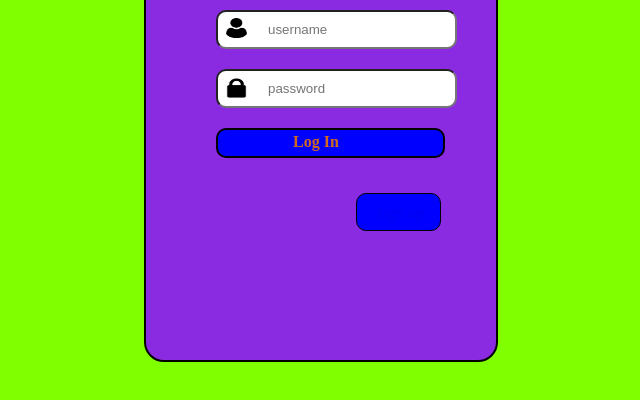
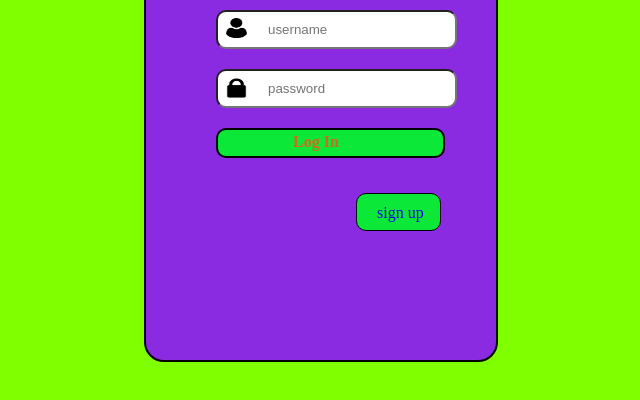
Before and after one commit to BiSwAHuB25/HOMEPAGE-BUILD, a plain HTML site: page index.html in a window 1280 px wide. Shown: the part 292-692 px from the top of the page, without its empty margins (426-1066 px from the left). Drawn offline with Linux system fonts and the light colour scheme.

Commit message:
LOG PAGE

```diff
--- a/index.html
+++ b/index.html
@@ -65,7 +65,7 @@
             padding:10px;
             border-radius:10px;
             padding-left:75px;
-            background-color: blue;
+            background-color: rgb(11, 232,55);
 
 
         }
@@ -77,7 +77,7 @@
             padding:10px;
             border-radius:10px;
             padding-left:20px;
-            background-color: blue;
+            background-color: rgb(11, 232, 55);
             margin-top:35px;
 
 
@@ -94,7 +94,7 @@
 
         }
        .box4 , p{
-            color:chocolate;
+            color:rgb(30, 210, 57);
             padding-bottom:24px;
        }
        .img1{
```
Also changed, not shown: index1.html (+2 -2 lines).
